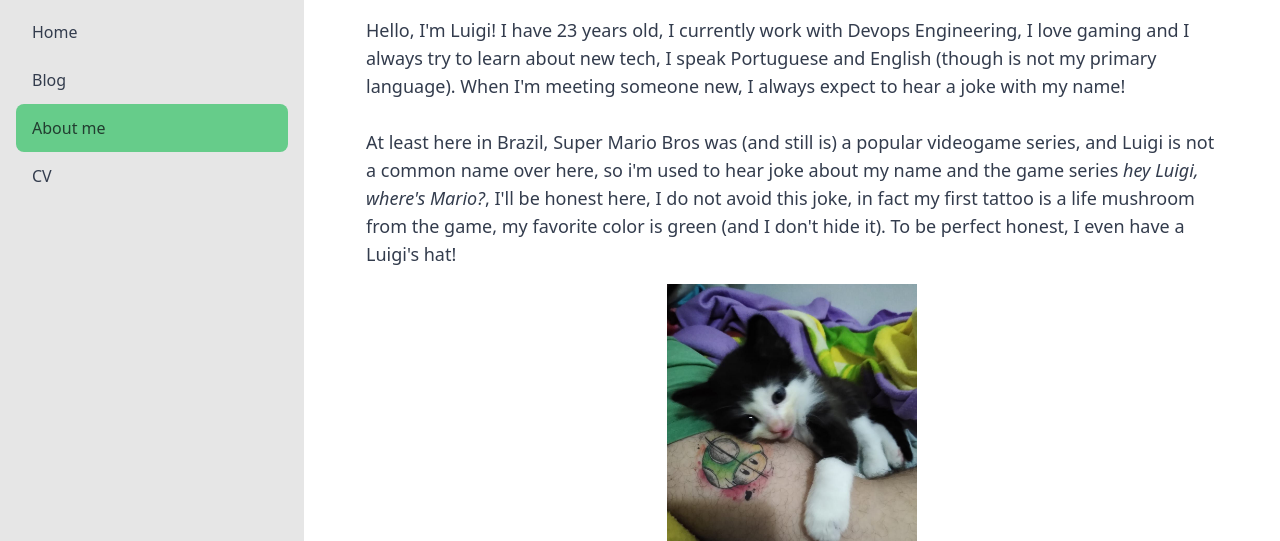
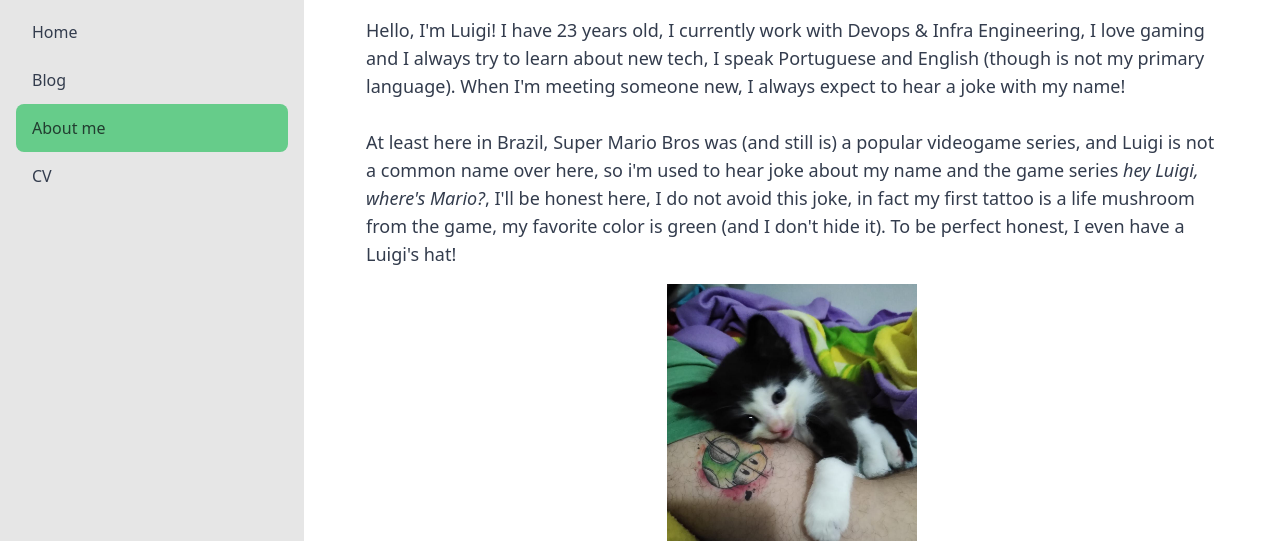
Before and after one commit to luigieai/luigi.dev.br, an Astro site: page /aboutme in a window 1280 px wide. Shown: the part 208-749 px from the top of the page. Built offline with nearby package versions, Linux system fonts and the light colour scheme; Astro itself is replaced by a stand-in of ours.

Commit message:
text: little change aboutme

```diff
--- a/src/pages/aboutme.astro
+++ b/src/pages/aboutme.astro
@@ -12,7 +12,7 @@ import portalcoop from "../images/Portal2PCoop.jpg";
     <div class="text-3xl py-3 font-bold">It's me! Luigi!</div>
     <div class="py-2">
         <text class="text-lg">
-          Hello, I'm Luigi! I have 23 years old, I currently work with Devops Engineering, I love gaming and I always try to learn about new tech,
+          Hello, I'm Luigi! I have 23 years old, I currently work with Devops & Infra Engineering, I love gaming and I always try to learn about new tech,
           I speak Portuguese and English (though is not my primary language). When I'm meeting someone new, I always expect to hear a joke with my name!
           <br/>
           <br/>
```
